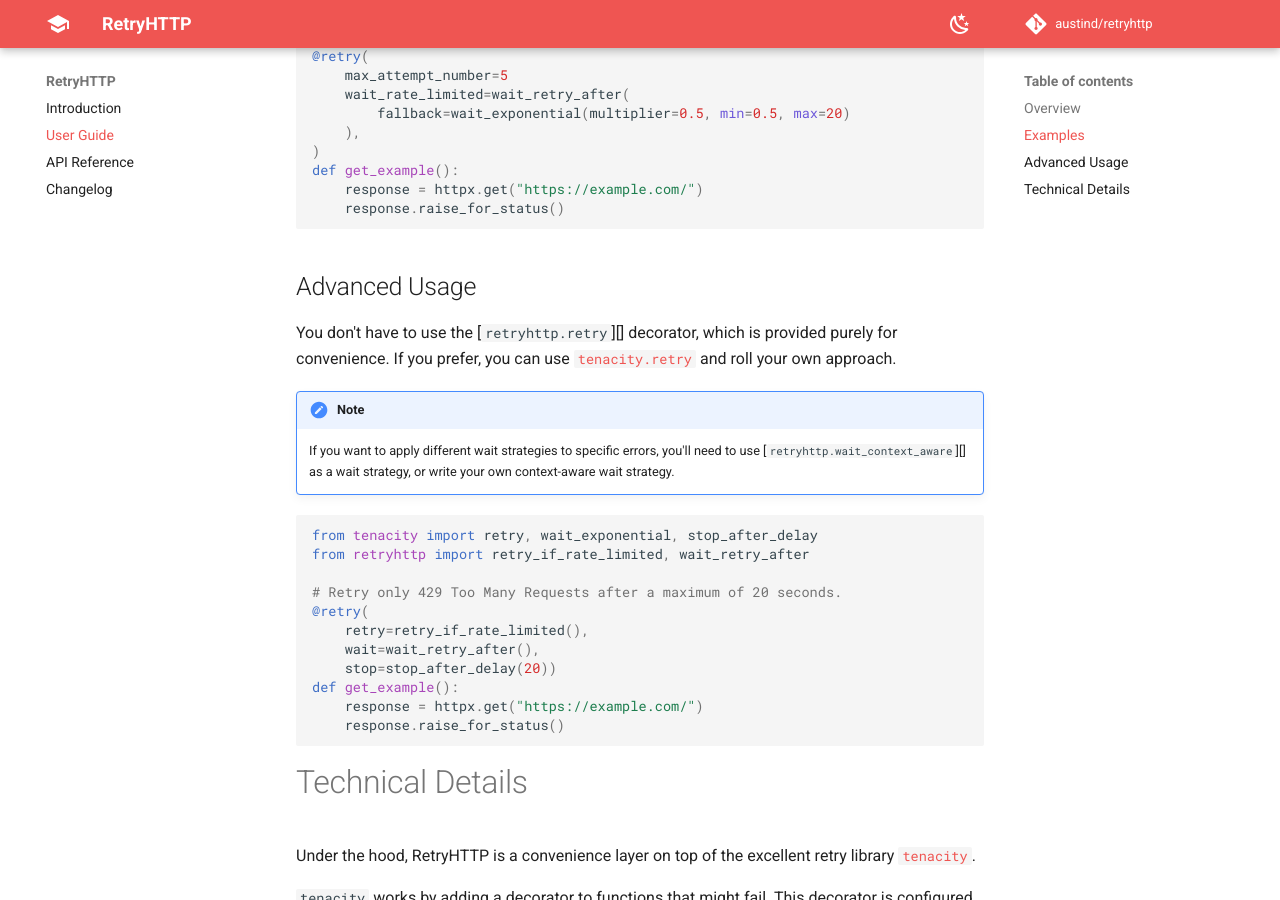
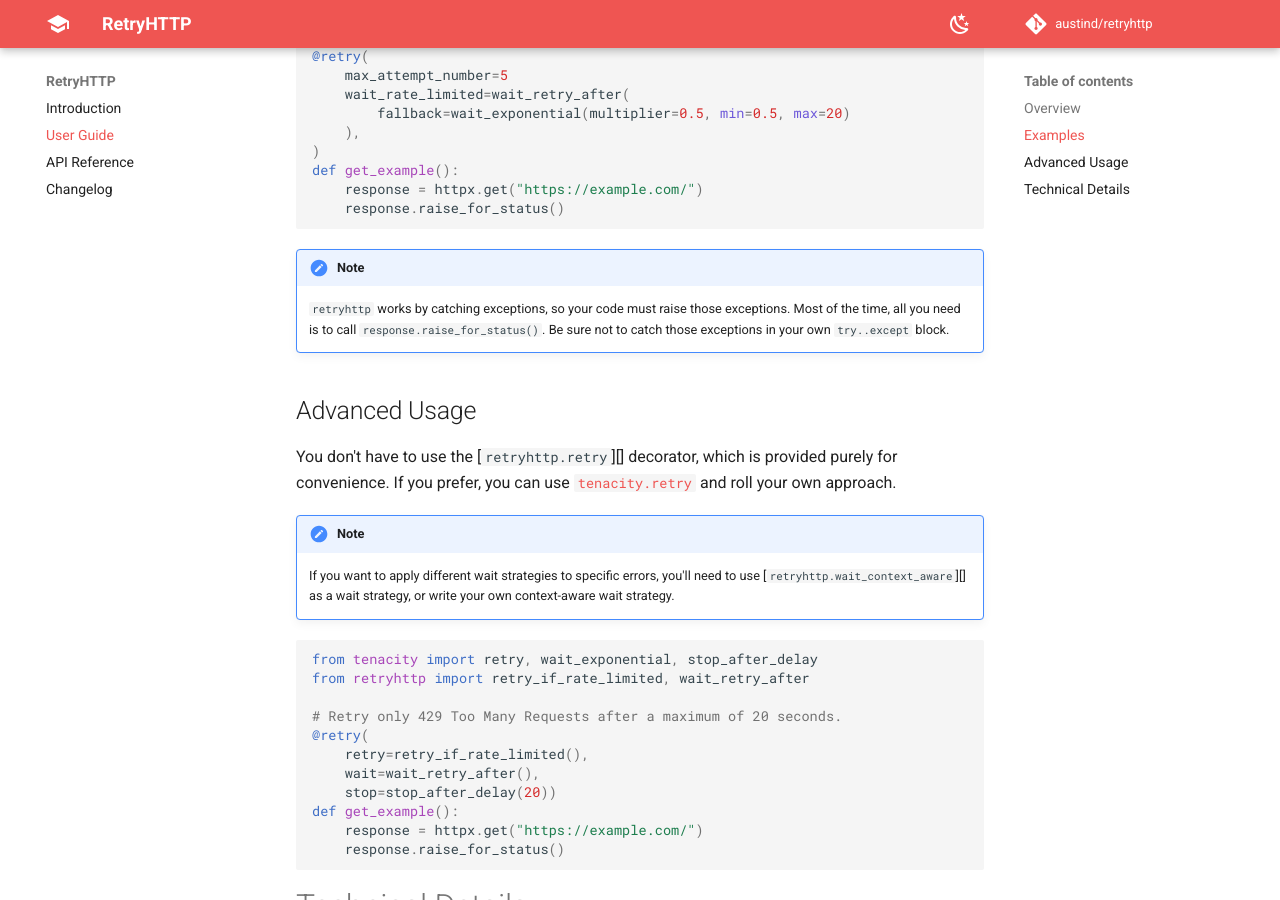
Before and after one commit to austind/retryhttp, an MkDocs documentation site: the page built from docs/guide.md, in a window 1280 px wide and 900 px high, scrolled down 1061 px. Built offline with MkDocs 1.6.1 and Material for MkDocs 9.7.7, drawn with Linux system fonts in a browser that asks for light colours; comment, search, counter and statistics services are not loaded.

Commit message:
Add note

````diff
--- a/docs/guide.md
+++ b/docs/guide.md
@@ -53,6 +53,9 @@ def get_example():
     response.raise_for_status()
 ```
 
+!!! note
+    `retryhttp` works by catching exceptions, so your code must raise those exceptions. Most of the time, all you need is to call `response.raise_for_status()`. Be sure not to catch those exceptions in your own `try..except` block.
+
 ## Advanced Usage
 
 You don't have to use the [`retryhttp.retry`][] decorator, which is provided purely for convenience. If you prefer, you can use [`tenacity.retry`](https://tenacity.readthedocs.io/en/latest/api.html#tenacity.retry) and roll your own approach.
````
Also changed, not shown: 1 other file.
